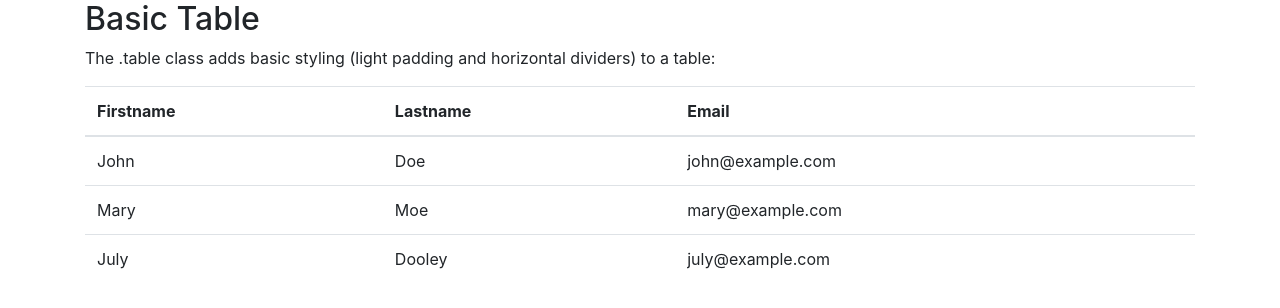
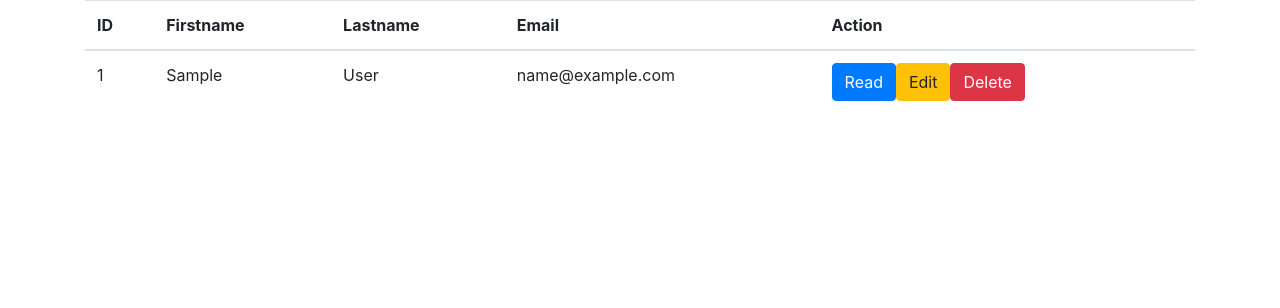
Before and after one commit to CelloLuna/BusinessApplications, a PHP site: page / in a window 1280 px wide. Shown: the top 308 px of the page. Run offline with PHP 8.4, Linux system fonts and the light colour scheme; tables that the repository leaves empty or names only in its code hold one stand-in row (values such as "Sample post").

Commit message:
day two changes

```diff
--- a/projectOne/config/database.php
+++ b/projectOne/config/database.php
@@ -7,7 +7,7 @@ $password="";
 try {
 
     $con = new PDO ("mysql:host={$host}; dbname={$dbName}", $userName, $password);
-    echo "Connection OK";
+    //echo "Connection OK";
 
 } catch (PDOException $e) {
 
--- a/projectOne/index.php
+++ b/projectOne/index.php
@@ -1,5 +1,4 @@
 <?php
-
 ?>
 
 <!DOCTYPE html>
@@ -15,32 +14,41 @@
 </head>
 <body>
 <div class="container">
-  <h2>Basic Table</h2>
-  <p>The .table class adds basic styling (light padding and horizontal dividers) to a table:</p>
   <table class="table">
     <thead>
       <tr>
+        <th>ID</th>
         <th>Firstname</th>
         <th>Lastname</th>
         <th>Email</th>
+        <th>Action</th>
       </tr>
     </thead>
     <tbody>
-      <tr>
-        <td>John</td>
-        <td>Doe</td>
-        <td>john@example.com</td>
-      </tr>
-      <tr>
-        <td>Mary</td>
-        <td>Moe</td>
-        <td>mary@example.com</td>
-      </tr>
-      <tr>
-        <td>July</td>
-        <td>Dooley</td>
-        <td>july@example.com</td>
-      </tr>
+    	<?php
+			include "config/database.php";
+			$query = "SELECT id, firstName, lastName, email FROM students ORDER BY id desc";
+			$stmt = $con->prepare($query);
+			$stmt->execute();
+			$num = $stmt->rowcount();
+
+			while ($row = $stmt->fetch(PDO::FETCH_ASSOC)) {
+				extract($row);
+				echo "<tr>";
+					echo "<td>$id</td>";
+					echo "<td>$firstName</td>";
+					echo "<td>$lastName</td>";
+					echo "<td>$email</td>";
+					echo "<td>";
+						echo "<button type='button' class='btn btn-primary'>Read</button>";
+						echo "<button type='button' class='btn btn-warning'>Edit</button>";
+						echo "<button type='button' class='btn btn-danger'>Delete</button>";
+					echo "</td>";
+				echo "</tr>";
+
+			}
+
+    	?>
     </tbody>
   </table>
 </div>
```
